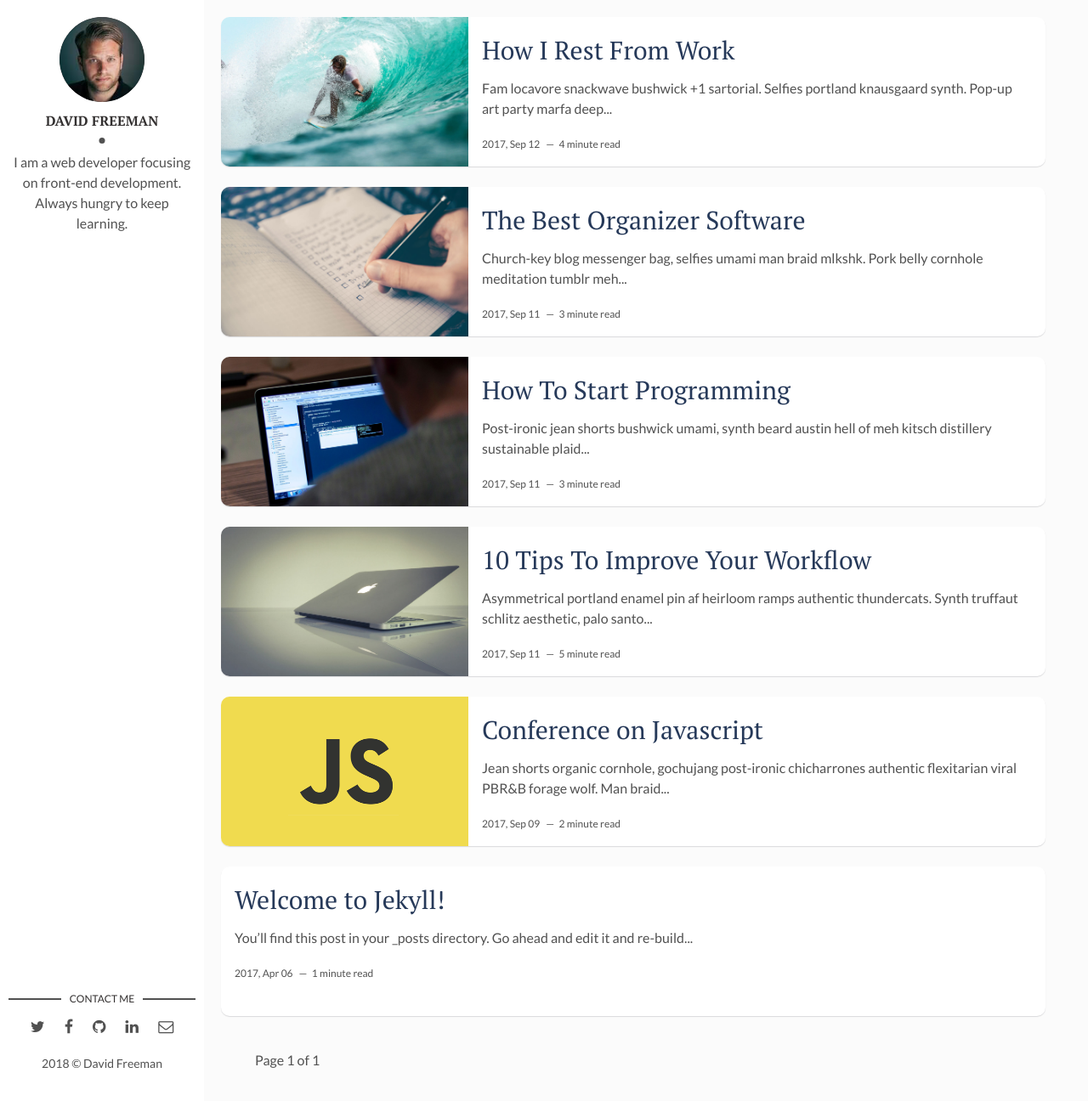
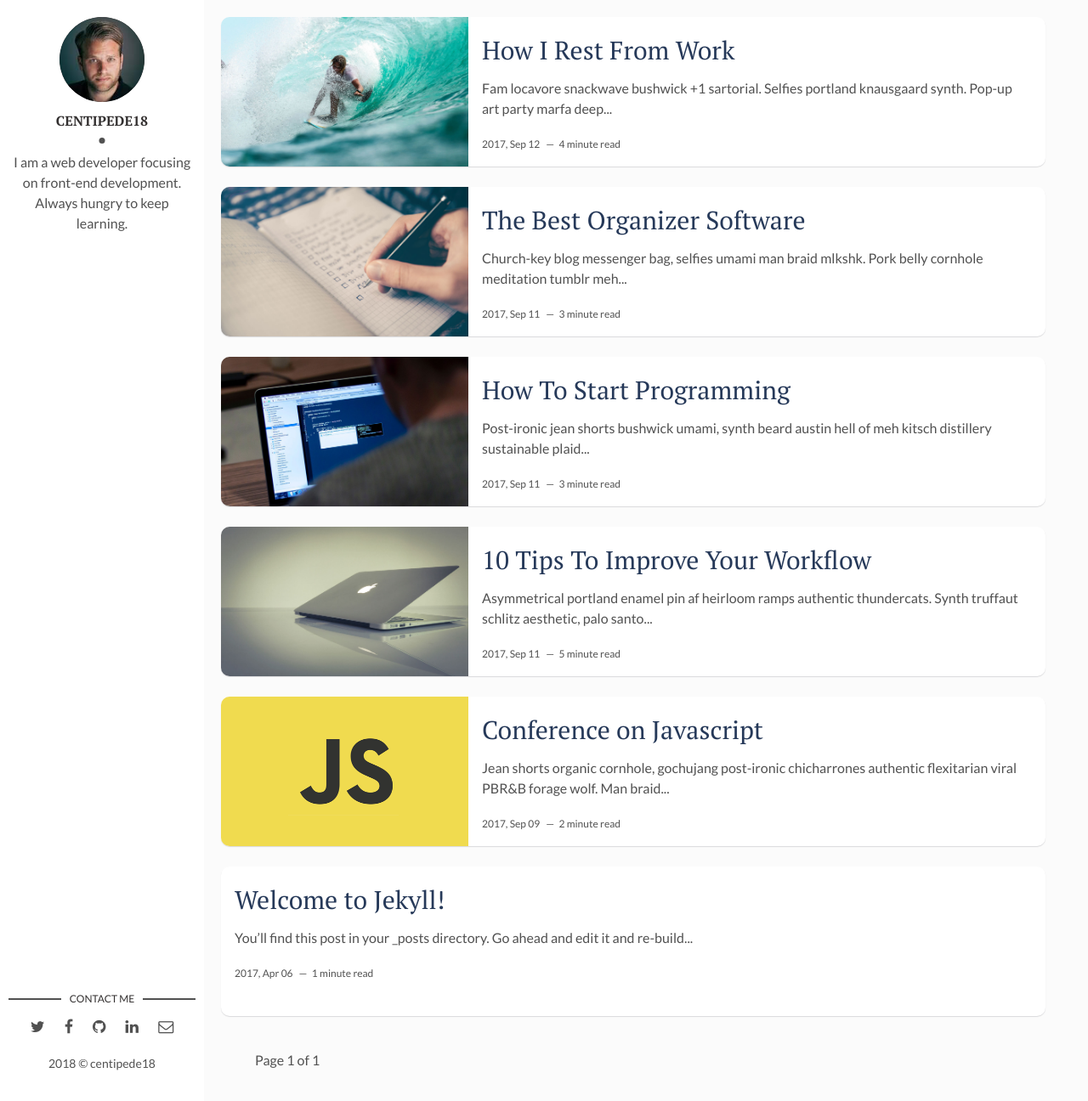
Before and after one commit to centipede18/centipede18.github.io, a Jekyll site: the page built from index.html, in a window 1280 px wide and 1296 px high. Shown: the whole window at 85% size. Built offline with Jekyll 4.4.1, drawn with Linux system fonts in a browser that asks for light colours; the list of posts is cut into pages by our own code.

Commit message:
Update _config.yml

```diff
--- a/_config.yml
+++ b/_config.yml
@@ -1,15 +1,15 @@
-title: Hello, world! I'm David Freeman
+title: Hello, my name is centipede18
 description: > # this means to ignore newlines until "baseurl:"
   Write an awesome description for your new site here. You can edit this
   line in _config.yml. It will appear in your document head meta (for
   Google search results) and in your feed.xml site description.
 permalink: ':title/'
-baseurl: "/flexible-jekyll" # the subpath of your site, e.g. /blog
+baseurl: "/blog" # the subpath of your site, e.g. /blog
 url: "" # the base hostname & protocol for your site, e.g. http://example.com
 site-twitter: #if your site has a twitter account, enter it here
 
 # Author Settings
-author: David Freeman # add your name
+author: centipede18 # add your name
 author-img: david-freeman.jpg # add your photo
 about-author: I am a web developer focusing on front-end development. Always hungry to keep learning. # add description
 social-twitter: # add your Twitter handle
```
